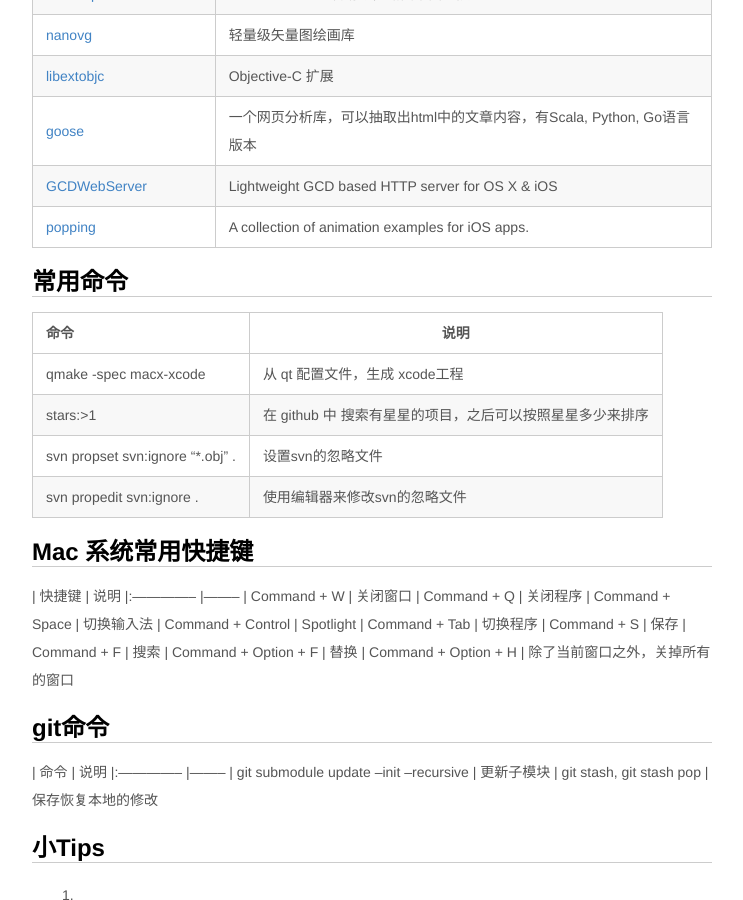
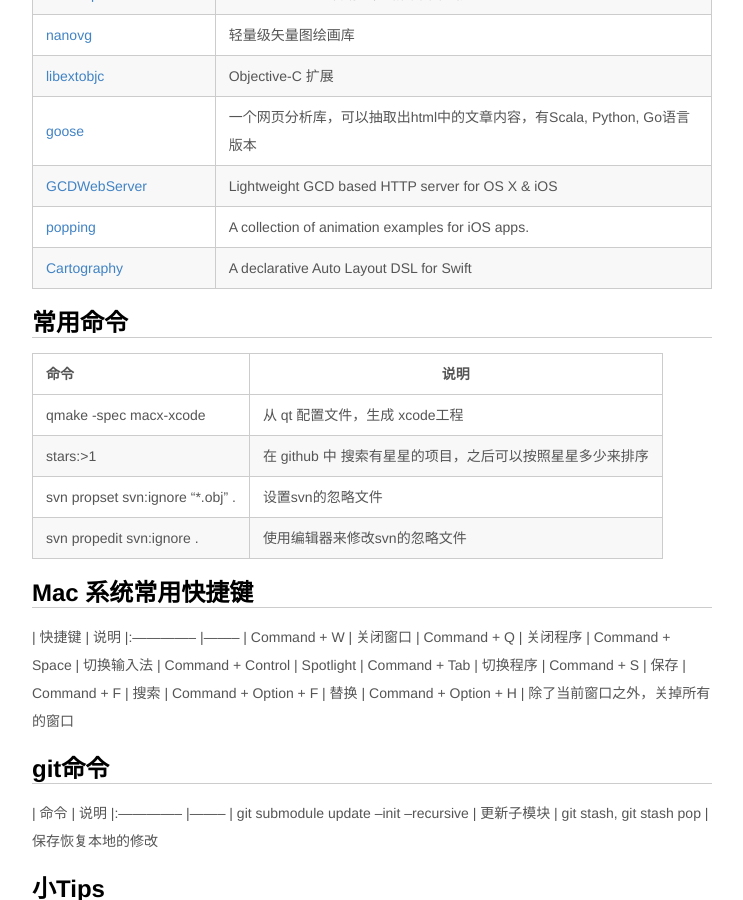
Before and after one commit to jzpangpang/hjcapple.github.com, a Jekyll site: the page built from mark.markdown, in a window 1280 px wide and 900 px high, scrolled down 2147 px. Shown: the whole window, without its empty margins (268-1011 px from the left). Built offline with Jekyll 4.4.1, drawn with Linux system fonts in a browser that asks for light colours; nearby versions of some CDN libraries; Markdown is read by kramdown in place of the engine named in the settings.

Commit message:
添加Cartography的备忘

```diff
--- a/mark.markdown
+++ b/mark.markdown
@@ -76,6 +76,7 @@ layout: page
 | [goose] | 一个网页分析库，可以抽取出html中的文章内容，有Scala, Python, Go语言版本
 | [GCDWebServer] | Lightweight GCD based HTTP server for OS X & iOS
 | [popping](https://github.com/schneiderandre/popping) | A collection of animation examples for iOS apps.
+| [Cartography](https://github.com/robb/Cartography) | A declarative Auto Layout DSL for Swift
 
 [ReactiveCocoa]: https://github.com/ReactiveCocoa/ReactiveCocoa
 [BlocksKit]: 		https://github.com/zwaldowski/BlocksKit
```
